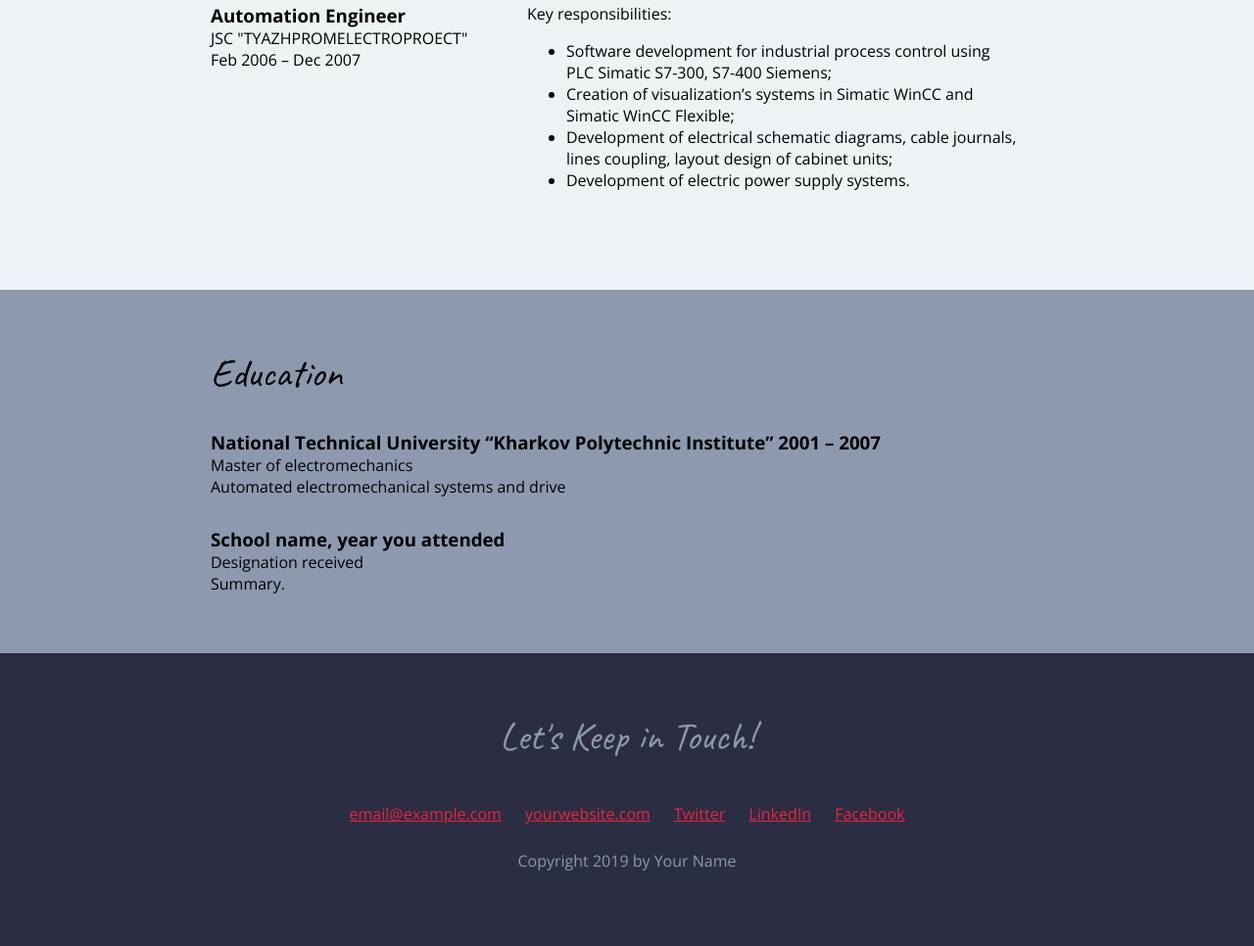
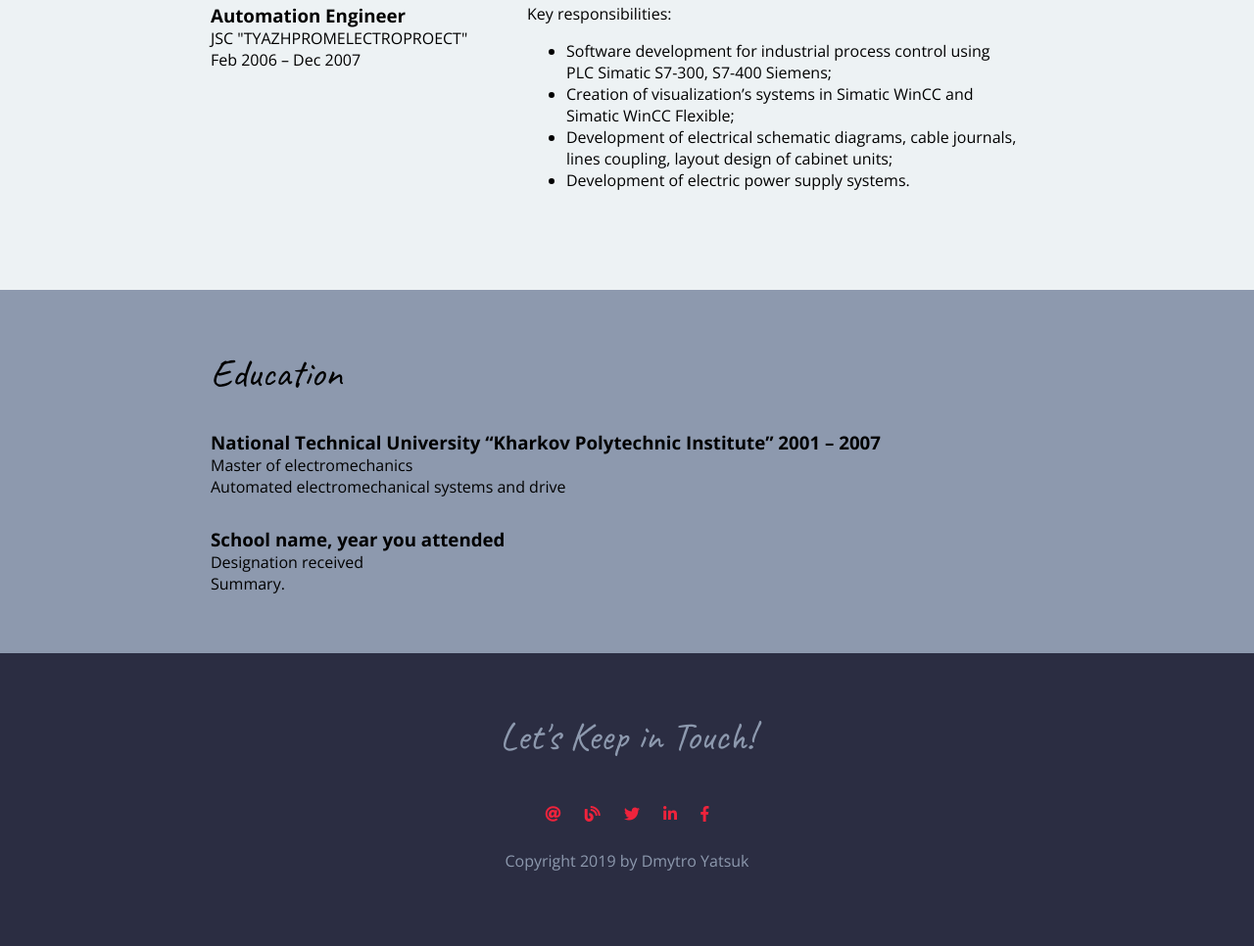
Before and after one commit to DmitroYatsuk/yda-resume, a plain HTML site: page index.html in a window 1280 px wide. Shown: the part 1183-2149 px from the top of the page at 98% size. Drawn offline with nearby package versions, Linux system fonts and the light colour scheme.

Commit message:
Media icons
Media icons have been added

```diff
--- a/index.html
+++ b/index.html
@@ -1,6 +1,7 @@
 <!DOCTYPE html>
 <html lang="en">
 <head>
+    <link rel="stylesheet" href="https://use.fontawesome.com/releases/v5.7.1/css/all.css" integrity="sha384-fnmOCqbTlWIlj8LyTjo7mOUStjsKC4pOpQbqyi7RrhN7udi9RwhKkMHpvLbHG9Sr" crossorigin="anonymous">
     <meta charset="UTF-8">
     <meta name="viewport" content="width=device-width, initial-scale=1.0">
     <link rel="stylesheet" href="css/style.css">
@@ -17,7 +18,7 @@
           <a href="#contact">Contact</a>
         </nav>
         <div class="content-wrap">
-        <img class="profile-img col-narrow" src="/yda-resume/images/yda_work.jpg" alt="Your Name">
+        <img class="profile-img col-narrow" src='images/yda_work.jpg' alt="Your Name">
         <div class="col-wide">
         <h1>Dmytro Yatsuk</h1>
         <h2>Lead Automation Engineer</h2>
@@ -126,14 +127,14 @@
 
         <!-- Social media and contact links. Add or remove any networks. -->
         <div class="contact-info">
-            <a href="mailto:email@example.com">email@example.com</a>
-            <a href="http://yourwebsite.com" target="_blank">yourwebsite.com</a>
-            <a href="#" target="_blank">Twitter</a>
-            <a href="#" target="_blank">LinkedIn</a>
-            <a href="#" target="_blank">Facebook</a>
+            <a href="mailto:dyatsuk@gmail.com"><i class="fas fa-at"></i></a>
+            <a href="#" target="_blank"><i class="fas fa-blog"></i></a>
+            <a href="https://twitter.com/Kankir0" target="_blank"><i class="fab fa-twitter"></i></a>
+            <a href="https://www.linkedin.com/in/iatsuk/" target="_blank"><i class="fab fa-linkedin-in"></i></a>
+            <a href="https://www.facebook.com/yatsuk.dmitriy?ref=bookmarks" target="_blank"><i class="fab fa-facebook-f"></i></a>
         </div>
 
-        <p>Copyright 2019 by Your Name</p>
+        <p>Copyright 2019 by Dmytro Yatsuk</p>
         </div>
     </footer>
 </body>
```
